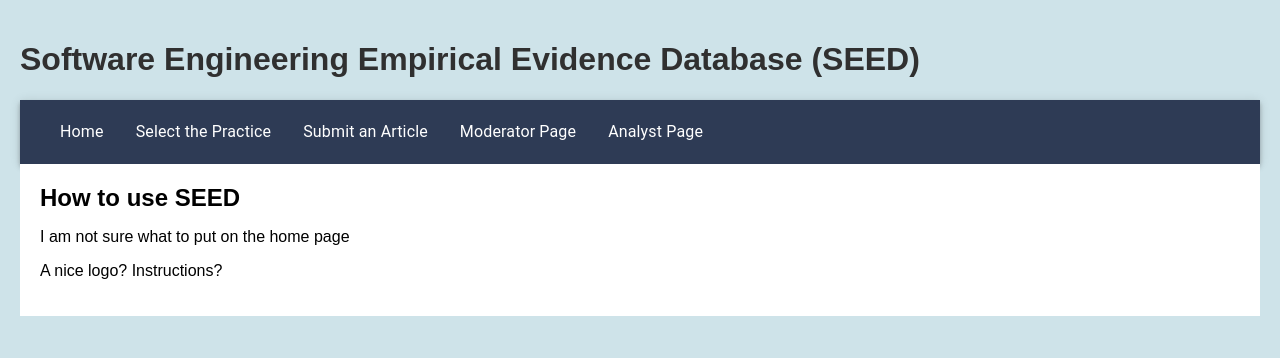
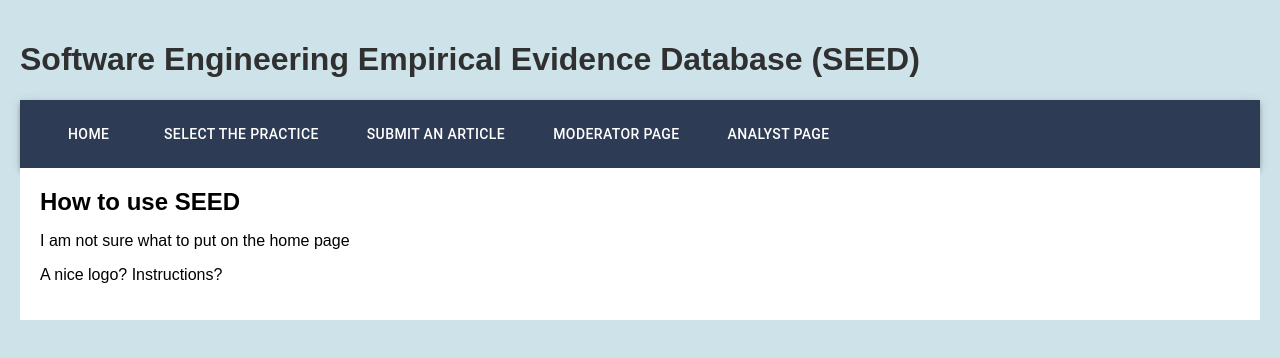
Before and after one commit to Exotica0122/CISE_Assignment_1B, a React (Create React App) app in the folder frontend/: page / in a window 1280 px wide. Shown: the top 358 px of the page. Built offline with nearby package versions, Linux system fonts and the light colour scheme.

Commit message:
Navbar Changed to RRD Links

```diff
--- a/frontend/src/components/NavBar.js
+++ b/frontend/src/components/NavBar.js
@@ -1,13 +1,12 @@
-import {useState} from "react";
+import { useState } from "react";
 import AppBar from "@mui/material/AppBar";
 import Box from "@mui/material/Box";
 import Toolbar from "@mui/material/Toolbar";
 import IconButton from "@mui/material/IconButton";
-import Typography from "@mui/material/Typography";
 import Menu from "@mui/material/Menu";
 import MenuIcon from "@mui/icons-material/Menu";
 import Container from "@mui/material/Container";
-import MenuItem from "@mui/material/MenuItem";
+import Button from "@mui/material/Button";
 import { Link } from "react-router-dom";
 
 const pages = [
@@ -29,10 +28,15 @@ const NavBar = () => {
     };
 
     return (
-    <AppBar position="static" style={{ background: '#2E3B55' }}>
+        <AppBar position="static" style={{ background: "#2E3B55" }}>
             <Container maxWidth="x1">
                 <Toolbar disableGutters>
-          <Box sx={{ flexGrow: 1, display: { xs: "flex", md: "none" } }}>
+                    <Box
+                        sx={{
+                            flexGrow: 1,
+                            display: { xs: "flex", md: "none" },
+                        }}
+                    >
                         <IconButton
                             size="large"
                             aria-label="account of current user"
@@ -62,31 +66,44 @@ const NavBar = () => {
                             }}
                         >
                             {pages.map((page) => (
-                <MenuItem key={page.title} onClick={handleCloseNavMenu}>
-                  <Typography textAlign="center">
-                    <Link
-                      style={{ textDecoration: "none", color: "black" }}
-                      to={`${page.link}`}
+                                <Button
+                                    key={page.title}
+                                    onClick={handleCloseNavMenu}
+                                    sx={{
+                                        my: 2,
+                                        mx: 2,
+                                        color: "white",
+                                        display: "block",
+                                    }}
+                                    component={Link}
+                                    to={page.link}
                                 >
                                     {page.title}
-                    </Link>
-                  </Typography>
-                </MenuItem>
+                                </Button>
                             ))}
                         </Menu>
                     </Box>
-          <Box sx={{ flexGrow: 1, display: { xs: "none", md: "flex" } }}>
+                    <Box
+                        sx={{
+                            flexGrow: 1,
+                            display: { xs: "none", md: "flex" },
+                        }}
+                    >
                         {pages.map((page) => (
-              <MenuItem key={page.title} onClick={handleCloseNavMenu}>
-                <Typography textAlign="center">
-                  <Link
-                    style={{ textDecoration: "none", color: "white" }}
-                    to={`${page.link}`}
+                            <Button
+                                key={page.title}
+                                onClick={handleCloseNavMenu}
+                                sx={{
+                                    my: 2,
+                                    mx: 2,
+                                    color: "white",
+                                    display: "block",
+                                }}
+                                component={Link}
+                                to={page.link}
                             >
                                 {page.title}
-                  </Link>
-                </Typography>
-              </MenuItem>
+                            </Button>
                         ))}
                     </Box>
                 </Toolbar>
```
Lines whose indentation alone changed are shown as unchanged.
